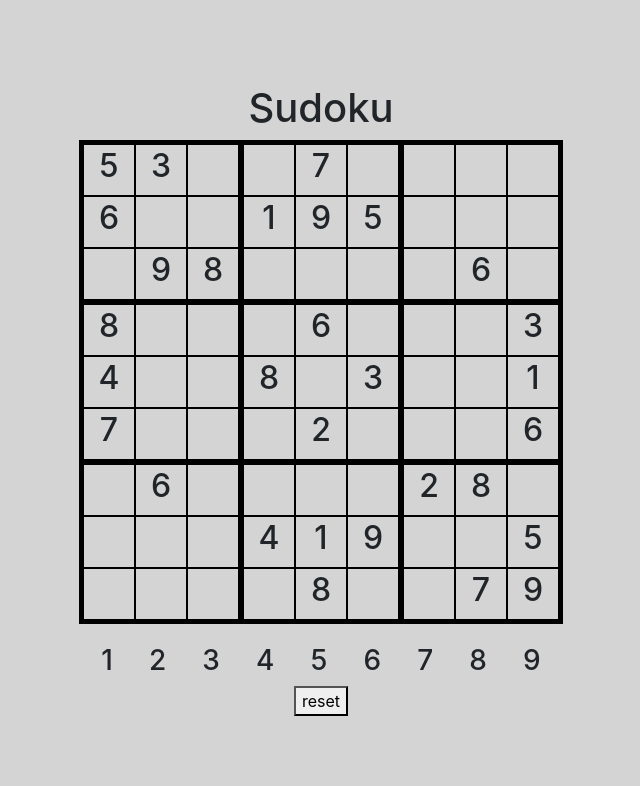
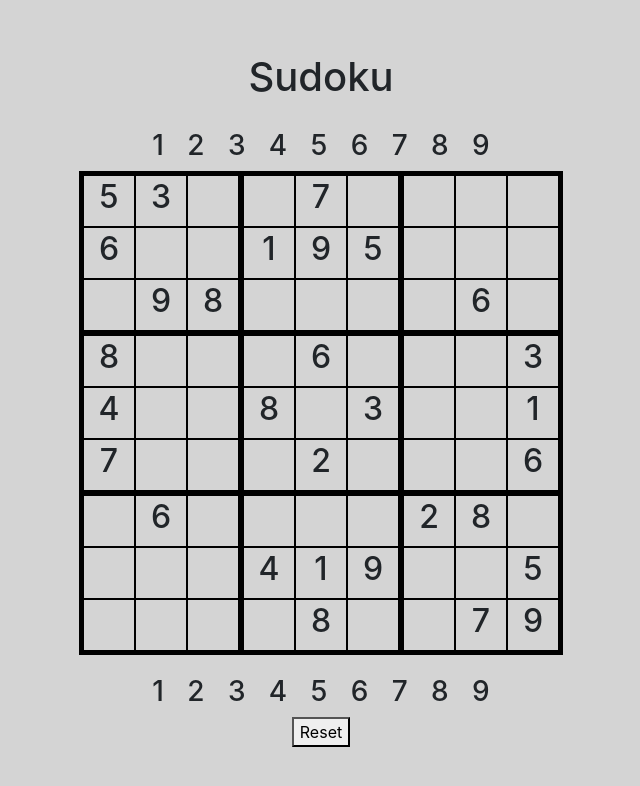
Before and after one commit to jan25/sandbox-2020, a React (Create React App) app in the folder sudoku/sudoku/: page / in a window 1280 px wide. Shown: the top 786 px of the page, without its empty margins (319-959 px from the left). Built offline with nearby package versions, Linux system fonts and the light colour scheme.

Commit message:
add modes

```diff
--- a/sudoku/sudoku/src/App.css
+++ b/sudoku/sudoku/src/App.css
@@ -23,3 +23,25 @@ body,
   align-items: center;
   justify-content: center;
 }
+
+.welldone {
+  width: 50%;
+  display: flex;
+  flex-direction: column;
+  align-items: center;
+  margin-top: 20px;
+}
+
+.top-controls {
+  width: 50%;
+  display: flex;
+  flex-direction: column;
+  align-items: center;
+}
+
+.bottom-controls {
+  width: 50%;
+  display: flex;
+  flex-direction: column;
+  align-items: center;
+}
--- a/sudoku/sudoku/src/App.js
+++ b/sudoku/sudoku/src/App.js
@@ -20,21 +20,22 @@ class App extends Component {
     this.getLastCoords = this.getLastCoords.bind(this);
     this.isLastIncorrect = this.isLastIncorrect.bind(this);
     this.isGameFinished = this.isGameFinished.bind(this);
+    this.newPuzzle = this.newPuzzle.bind(this);
     this.reset = this.reset.bind(this);
   }
 
   componentDidMount() {
-    this.setState({
-      board: this.generator.generate(),
-    });
+    this.newPuzzle();
   }
 
   render() {
     console.log("App", this.state.board);
+    const finished = this.isGameFinished();
     return (
       <React.Fragment>
         <div className="app">
           <h1>Sudoku</h1>
+          {!finished ? this.renderTopControls() : ""}
           <TopGrid
             board={this.state.board}
             added={this.state.stack}
@@ -42,12 +43,37 @@ class App extends Component {
             onNewNumberDrop={this.onNewNumberDrop}
             lastCoords={this.getLastCoords()}
             isLastIncorrect={this.isLastIncorrect()}
-            isGameFinished={this.isGameFinished()}
+            isGameFinished={finished}
           />
-          <Numbers />
-          <button onClick={this.reset}>reset</button>
+          {!finished ? this.renderBottomControls() : this.renderWellDone()}
         </div>
       </React.Fragment>
+    );
+  }
+
+  renderTopControls() {
+    return (
+      <div className="top-controls">
+        <Numbers />
+      </div>
+    );
+  }
+
+  renderBottomControls() {
+    return (
+      <div className="bottom-controls">
+        <Numbers />
+        <button onClick={this.reset}>Reset</button>
+      </div>
+    );
+  }
+
+  renderWellDone() {
+    return (
+      <div className="welldone">
+        <p>Well Done!</p>
+        <button onClick={this.newPuzzle}>New Puzzle</button>
+      </div>
     );
   }
 
@@ -81,6 +107,14 @@ class App extends Component {
     });
   }
 
+  newPuzzle() {
+    console.log("new puzzle");
+    this.setState({
+      board: this.generator.generate(),
+      stack: [],
+    });
+  }
+
   reset() {
     let resetBoard = _.cloneDeep(this.state.board);
     for (let [i, j] of this.state.stack) {
--- a/sudoku/sudoku/src/components/Generator.js
+++ b/sudoku/sudoku/src/components/Generator.js
@@ -17,4 +17,8 @@ export default class Generator {
       [0, 0, 0, 0, 8, 0, 0, 7, 9],
     ];
   }
+
+  shuffleRows() {}
+
+  shuffleCols() {}
 }
--- a/sudoku/sudoku/src/components/Numbers.css
+++ b/sudoku/sudoku/src/components/Numbers.css
@@ -2,7 +2,7 @@
   display: flex;
   flex-direction: row;
   margin-top: 20px;
-  width: 40%;
+  width: 60%;
   justify-content: space-evenly;
 }
 
```
Also changed, not shown: 1 other file (tests, documents, lock files or other folders).
